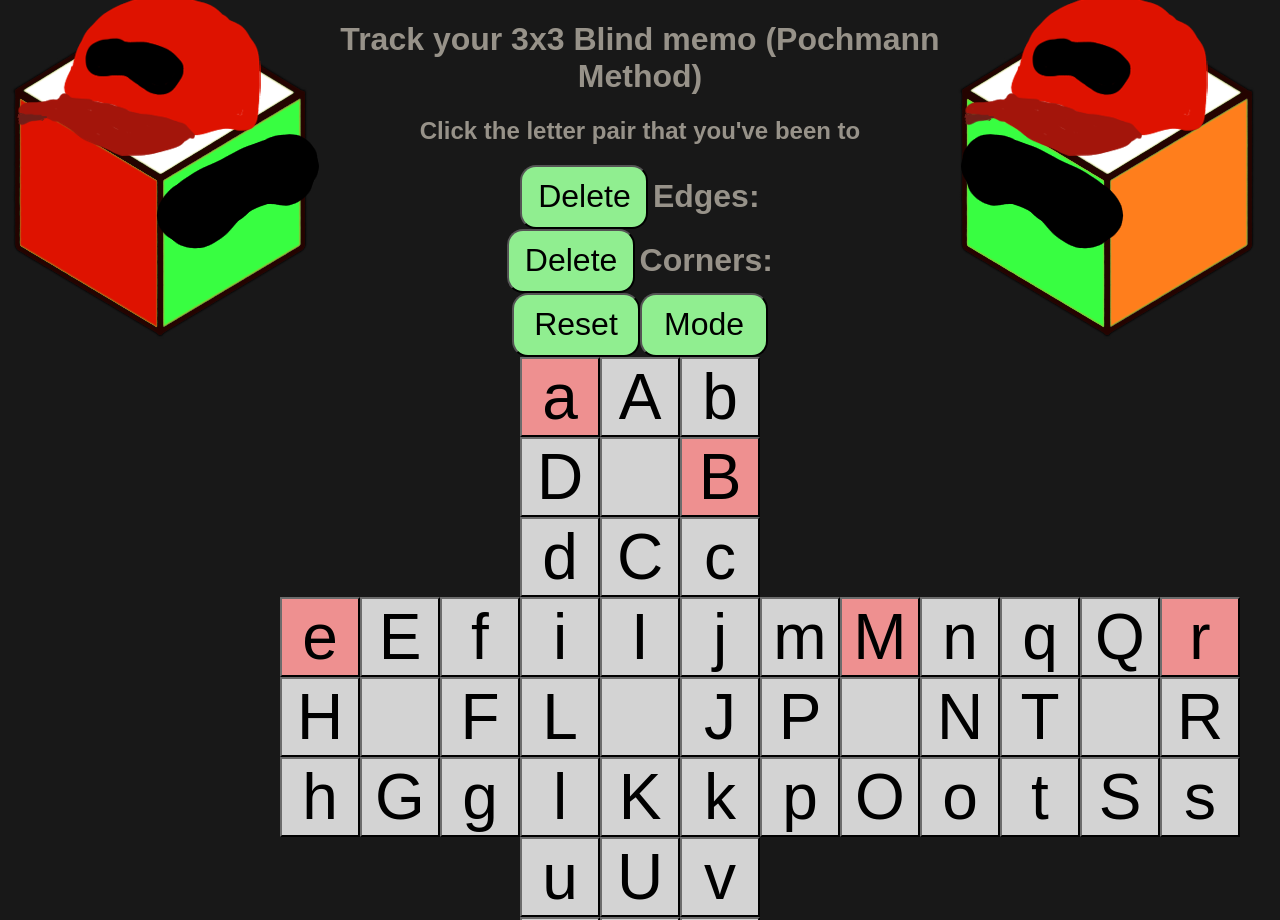
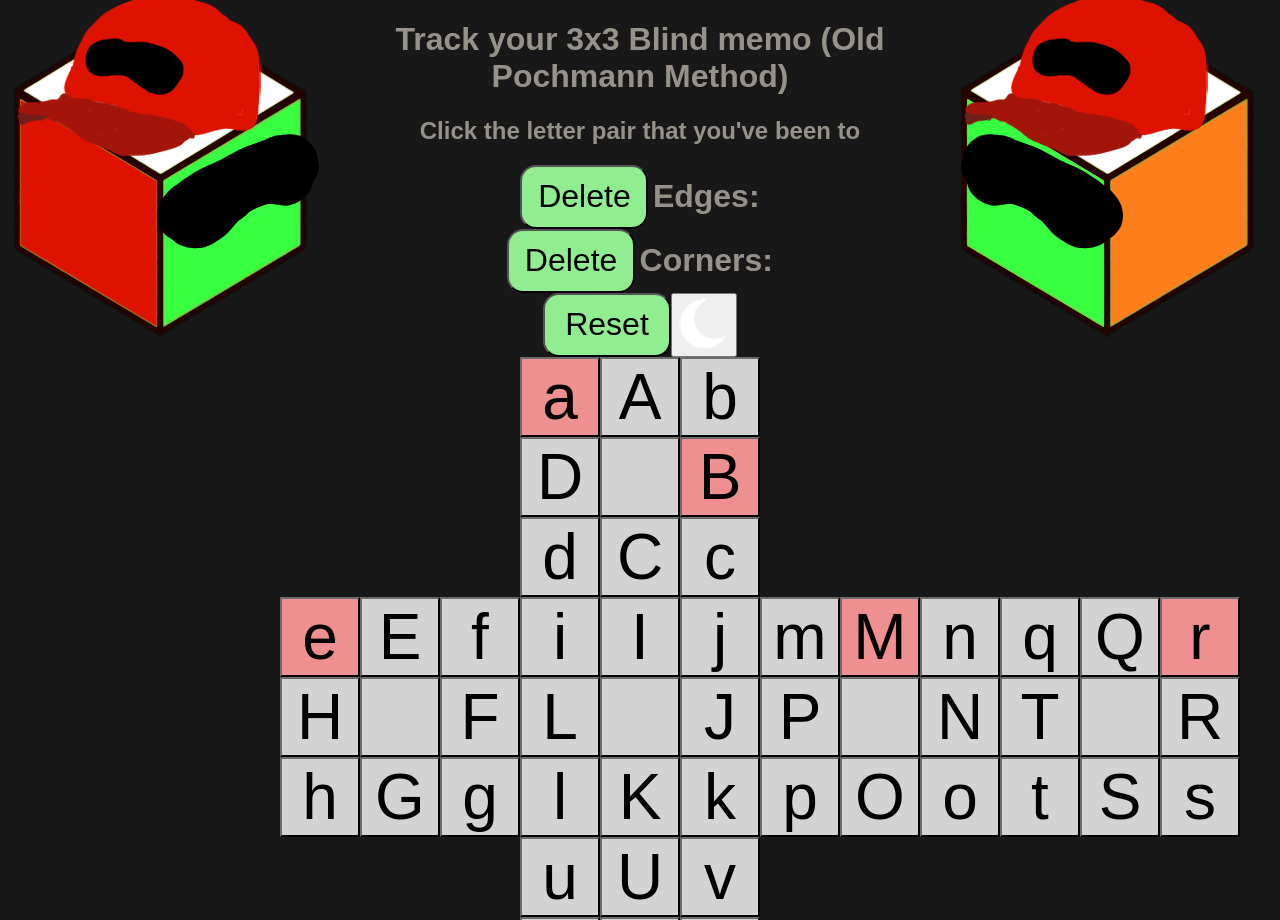
Before and after one commit to AslanPun/3x3_Blind_memo, a plain HTML site: page index.html in a window 1280 px wide. Shown: the top 920 px of the page. Drawn offline with Linux system fonts and the light colour scheme.

Commit message:
Update index.html

```diff
--- a/index.html
+++ b/index.html
@@ -17,7 +17,7 @@
 
             </div>
             <div class="header_text">
-                <h1>Track your 3x3 Blind memo (Pochmann Method)</h1>
+                <h1>Track your 3x3 Blind memo (Old Pochmann Method)</h1>
 
                 <h2>Click the letter pair that you've been to</h2>
 
@@ -39,7 +39,9 @@
                 <!-- <h1 class="yourTime"><span id="displayTime">0.000 s</span></h1> -->
                 <div class="retry">
                     <button onclick="reset()" class="retryBut">Reset</button>
-                    <button onclick="changeMode()" class="retryBut">Mode</button>
+                    <button onclick="changeMode()" class="mode">
+                        <img src="moon.png"/>
+                    </button>
 
 
                 </div>
```
